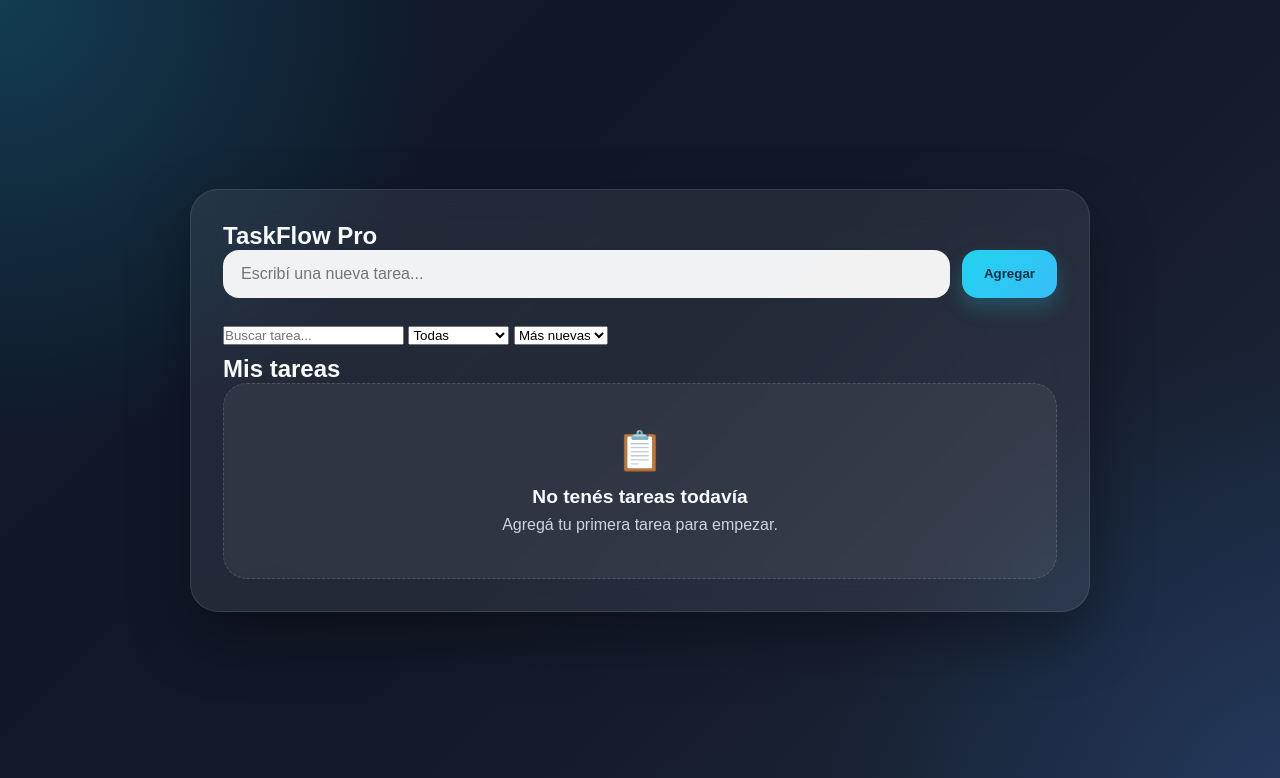
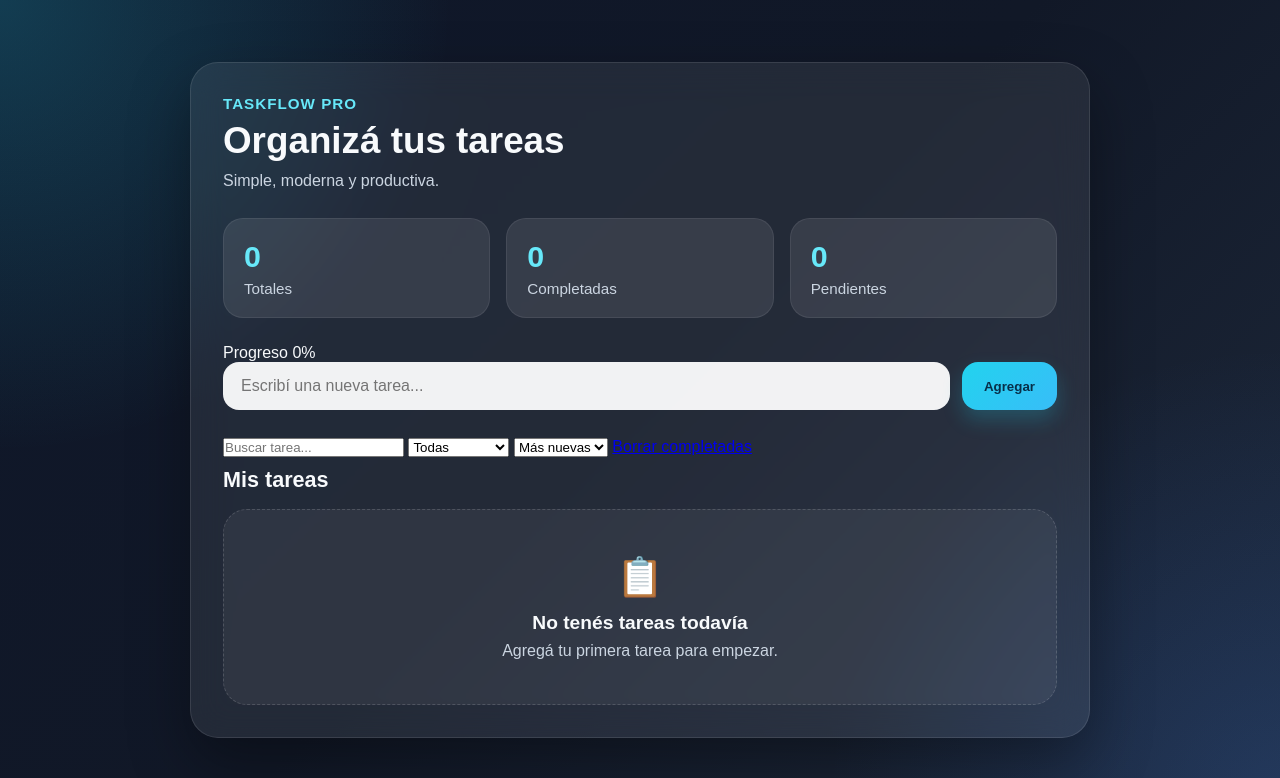
Before and after one commit to marquitos20115/Marcos, a Flask app: page / in a window 1280 px wide. Shown: the top 778 px of the page. Run offline with Flask 3, Linux system fonts and the light colour scheme; data that the repository does not hold is empty.

Commit message:
Update index.html

```diff
--- a/templates/index.html
+++ b/templates/index.html
@@ -1,30 +1,55 @@
 <!DOCTYPE html>
 <html lang="es">
-
 <head>
     <meta charset="UTF-8">
+    <meta name="viewport" content="width=device-width, initial-scale=1.0">
     <title>TaskFlow Pro</title>
     <link rel="stylesheet" href="{{ url_for('static', filename='style.css') }}">
 </head>
-
 <body>
 
 <main class="app">
-
     <section class="panel">
 
-<h1>TaskFlow Pro</h1>
+        <div class="encabezado">
+            <p class="marca">TASKFLOW PRO</p>
+            <h1>Organizá tus tareas</h1>
+            <p class="subtitulo">Simple, moderna y productiva.</p>
+        </div>
 
-<!-- FORMULARIO -->
+        <div class="resumen">
+            <div class="card-resumen">
+                <span class="numero">{{ tareas_totales }}</span>
+                <span class="texto-resumen">Totales</span>
+            </div>
+
+            <div class="card-resumen">
+                <span class="numero">{{ tareas_completadas }}</span>
+                <span class="texto-resumen">Completadas</span>
+            </div>
+
+            <div class="card-resumen">
+                <span class="numero">{{ tareas_pendientes }}</span>
+                <span class="texto-resumen">Pendientes</span>
+            </div>
+        </div>
+
+        <div class="progreso-contenedor">
+            <div class="progreso-info">
+                <span>Progreso</span>
+                <span>{{ progreso }}%</span>
+            </div>
+            <div class="barra-progreso">
+                <div class="barra-progreso-interna" style="width: {{ progreso }}%;"></div>
+            </div>
+        </div>
+
         <form method="POST" class="formulario">
             <input type="text" name="tarea" placeholder="Escribí una nueva tarea..." required>
             <button type="submit">Agregar</button>
         </form>
 
-
-<!-- HERRAMIENTAS -->
         <div class="herramientas">
-
             <input id="buscador" type="text" placeholder="Buscar tarea...">
 
             <select id="filtro">
@@ -38,92 +63,62 @@
                 <option value="viejas">Más viejas</option>
             </select>
 
+            <a href="/borrar-completadas" class="btn-secundario">
+                Borrar completadas
+            </a>
         </div>
 
-
-<!-- LISTA DE TAREAS -->
         <section class="bloque-tareas">
-
+            <div class="titulo-bloque">
                 <h2>Mis tareas</h2>
+            </div>
 
             {% if tareas %}
-
             <ul class="lista-tareas">
-
                 {% for tarea in tareas %}
-
                 <li
                     class="tarea {% if tarea['completada'] == 1 %}tarea-completada{% endif %}"
                     data-texto="{{ tarea['texto'] | lower }}"
                     data-completada="{{ tarea['completada'] }}"
                     data-id="{{ tarea['id'] }}"
                 >
-
                     <div class="tarea-izquierda">
-
                         <a href="/completar/{{ tarea['id'] }}" class="check-btn">
-
                             {% if tarea['completada'] == 1 %}
                                 ✓
                             {% else %}
                                 ○
                             {% endif %}
-
                         </a>
 
                         <div class="contenido-tarea">
-
-<span class="texto-tarea">
-{{ tarea['texto'] }}
-</span>
-
-<small class="fecha-tarea">
-Creada: {{ tarea['creada_en'] }}
-</small>
-
+                            <span class="texto-tarea">{{ tarea['texto'] }}</span>
+                            <small class="fecha-tarea">Creada: {{ tarea['creada_en'] }}</small>
+                        </div>
                     </div>
 
+                    <a href="/eliminar/{{ tarea['id'] }}" class="btn-eliminar">Eliminar</a>
+                </li>
+                {% endfor %}
+            </ul>
+            {% else %}
+            <div class="estado-vacio">
+                <div class="icono-vacio">📋</div>
+                <h3>No tenés tareas todavía</h3>
+                <p>Agregá tu primera tarea para empezar.</p>
             </div>
-
-<a href="/eliminar/{{ tarea['id'] }}" class="btn-eliminar">
-Eliminar
-</a>
-
-</li>
-
-{% endfor %}
-
-</ul>
-
-{% else %}
-
-<div class="estado-vacio">
-
-<div class="icono-vacio">📋</div>
-
-<h3>No tenés tareas todavía</h3>
-
-<p>Agregá tu primera tarea para empezar.</p>
-
-</div>
-
             {% endif %}
-
         </section>
 
     </section>
-
 </main>
 
-
 <script>
-
 const buscador = document.getElementById("buscador");
 const filtro = document.getElementById("filtro");
 const orden = document.getElementById("orden");
 
 function actualizarLista() {
-
     const texto = buscador.value.toLowerCase();
     const estado = filtro.value;
     const lista = document.querySelector(".lista-tareas");
@@ -133,42 +128,31 @@ if (!lista) return;
     const tareas = Array.from(lista.children);
 
     tareas.forEach(t => {
-
         const contenido = t.dataset.texto;
         const completada = t.dataset.completada === "1";
 
         let visible = true;
 
         if (!contenido.includes(texto)) visible = false;
-
         if (estado === "pendientes" && completada) visible = false;
-
         if (estado === "completadas" && !completada) visible = false;
 
         t.style.display = visible ? "flex" : "none";
-
     });
 
-
     const ordenadas = tareas.sort((a, b) => {
-
         const idA = Number(a.dataset.id);
         const idB = Number(b.dataset.id);
 
-return orden.value === "nuevas"
-? idB - idA
-: idA - idB;
-
+        return orden.value === "nuevas" ? idB - idA : idA - idB;
     });
 
     ordenadas.forEach(t => lista.appendChild(t));
-
 }
 
 buscador.addEventListener("input", actualizarLista);
 filtro.addEventListener("change", actualizarLista);
 orden.addEventListener("change", actualizarLista);
-
 </script>
 
 </body>
```
Lines whose indentation alone changed are shown as unchanged.
